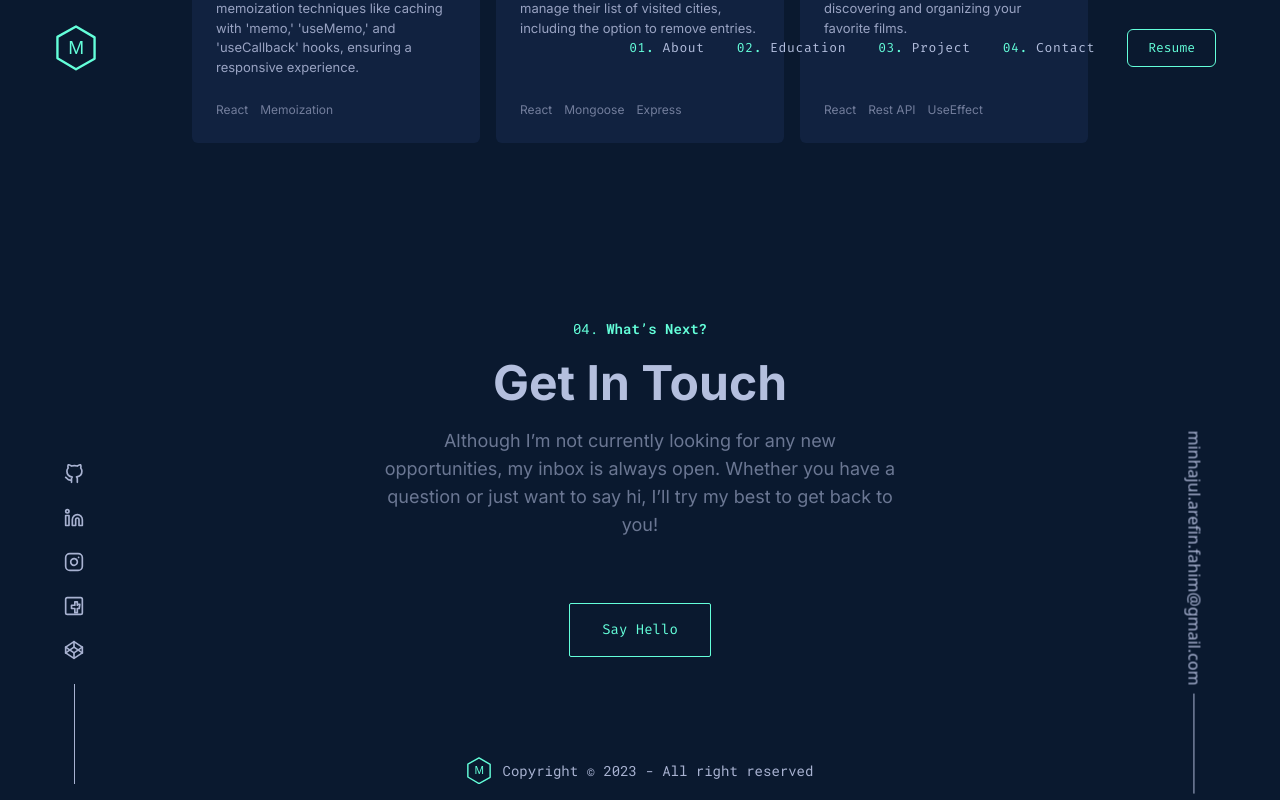
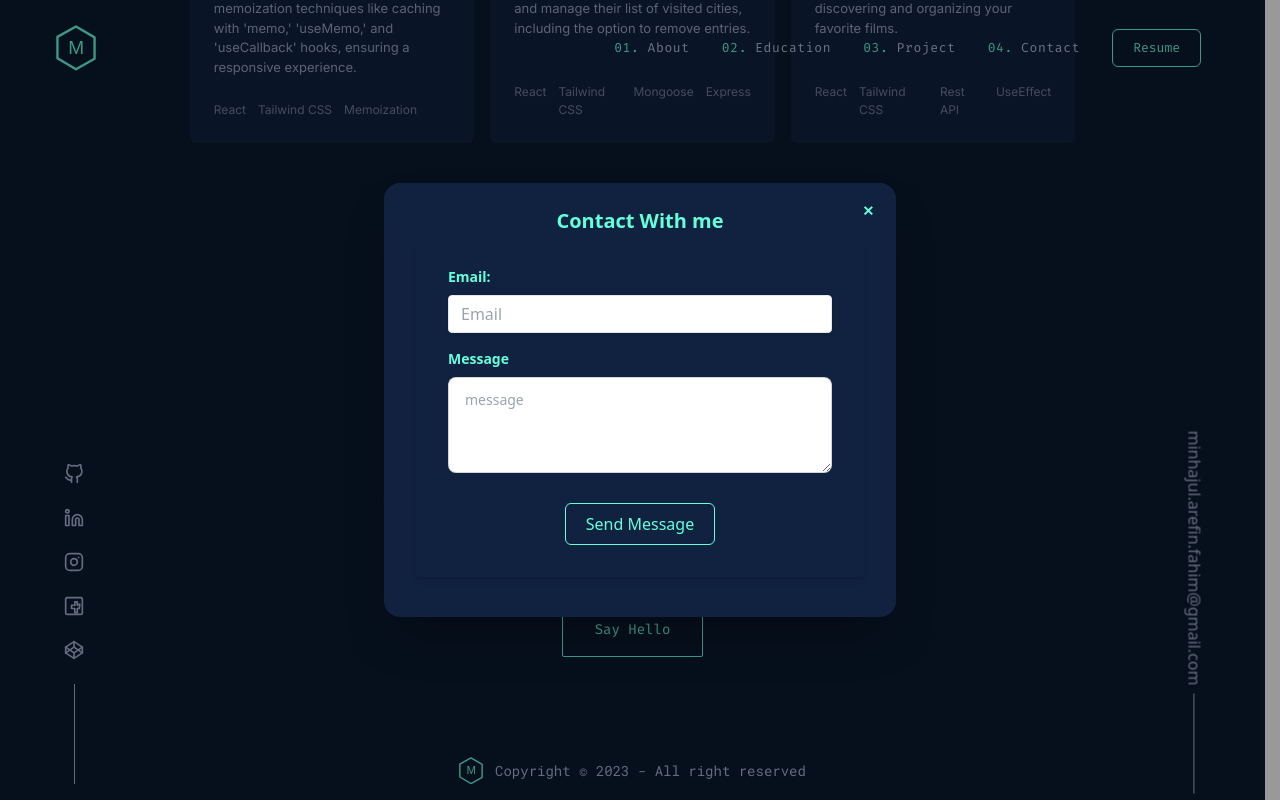
Before and after one commit to Fahim-Arefin/my-portfolio, a React (Vite) app: page /education/graduation in a window 1280 px wide. Both pictures are taken after a click on the button "Say Hello". Shown: the part 4133-4933 px from the top of the page. Built offline with nearby package versions, Linux system fonts and the light colour scheme.

Commit message:
Emailjs implemented

```diff
--- a/package.json
+++ b/package.json
@@ -14,8 +14,10 @@
     "match-sorter": "^6.3.1",
     "react": "^18.2.0",
     "react-dom": "^18.2.0",
+    "react-modal": "^3.16.1",
     "react-router-dom": "^6.20.1",
     "react-router-hash-link": "^2.4.3",
+    "react-toastify": "^9.1.3",
     "sort-by": "^1.2.0"
   },
   "devDependencies": {
--- a/src/components/Contact.jsx
+++ b/src/components/Contact.jsx
@@ -1,5 +1,32 @@
+import { useRef } from "react";
+import { ToastContainer, toast } from "react-toastify";
+import "react-toastify/dist/ReactToastify.css";
+
 function Contact() {
+  const modalRef = useRef(null);
+
+  const handleApplyButton = () => {
+    modalRef.current.showModal();
+  };
+
+  const handleSubmitForm = (e) => {
+    e.preventDefault();
+    modalRef.current.close();
+
+    toast.success("Thanx for Sending Email!", {
+      position: "top-right",
+      autoClose: 2000,
+      hideProgressBar: false,
+      closeOnClick: true,
+      pauseOnHover: true,
+      draggable: true,
+      progress: undefined,
+      theme: "dark",
+    });
+  };
+
   return (
+    <>
       <div id="contact" className="container mx-auto mt-36 py-4 pb-[100px] ">
         <div className="text-center text-[#64ffda] font-Roboto space-y-5">
           <div className="flex space-x-2 justify-center items-center">
@@ -10,13 +37,14 @@ function Contact() {
             Get In Touch
           </div>
           <div className="text-lg text-[#6b7793] w-full md:w-[80%] lg:w-[50%] xl:w-[40%] mx-auto font-inter">
-          Although I’m not currently looking for any new opportunities, my inbox
-          is always open. Whether you have a question or just want to say hi,
-          I’ll try my best to get back to you!
+            Although I’m not currently looking for any new opportunities, my
+            inbox is always open. Whether you have a question or just want to
+            say hi, I’ll try my best to get back to you!
           </div>
         </div>
         <div className="text-center mt-8 md:mt-16">
           <button
+            onClick={handleApplyButton}
             className="px-8 py-4 border border-[#64ffda] rounded-sm
               transform hover:translate-x-[-4px] hover:translate-y-[-4px] transition-transform duration-300
               ease-in-out cursor-pointer hover:shadow-md hover:shadow-[#64ffda] font-mono text-sm text-[#64ffda]"
@@ -25,6 +53,86 @@ function Contact() {
           </button>
         </div>
       </div>
+
+      {/* modal */}
+      {/* You can open the modal using document.getElementById('ID').showModal() method */}
+      <dialog ref={modalRef} id="my_modal_3" className="modal ">
+        <div className="modal-box bg-[#112240] text-[#64ffdb]">
+          <form method="dialog">
+            {/* if there is a button in form, it will close the modal */}
+            <button
+              onClick={() => modalRef.current.close()}
+              className="btn btn-sm btn-circle btn-ghost absolute right-3 top-3"
+            >
+              ✕
+            </button>
+          </form>
+          <h3 className="font-bold text-xl mb-2 text-center">
+            Contact With me
+          </h3>
+          <div className="w-full max-w-md mx-auto ">
+            <form
+              onSubmit={handleSubmitForm}
+              className="shadow-md rounded px-8 pt-6 pb-8 mb-4 bg-[#112240] text-[#64ffdb]"
+            >
+              <div className="mb-4">
+                <label
+                  className="block text-sm font-bold mb-2 "
+                  htmlFor="email "
+                >
+                  Email:
+                </label>
+                <input
+                  className=" shadow  border rounded w-full py-2 px-3
+                  text-black leading-tight focus:outline-none focus:shadow-outline
+                     disabled:bg-gray-200"
+                  type="email"
+                  id="email"
+                  name="email"
+                  placeholder="Email"
+                  required
+                />
+              </div>
+              <div className="mb-6">
+                <label
+                  className="block text-sm font-bold mb-2"
+                  htmlFor="resume"
+                >
+                  Message
+                </label>
+                {/* text-area */}
+                <textarea
+                  required
+                  className="textarea textarea-bordered h-24 w-full text-black"
+                  placeholder="message"
+                ></textarea>
+              </div>
+              <div className="text-center">
+                <button
+                  className="px-5 py-2 border border-[#64ffda] rounded-md
+              transform hover:translate-x-[-4px] hover:translate-y-[-4px] transition-transform duration-300
+              ease-in-out cursor-pointer hover:shadow-md hover:shadow-[#64ffda]"
+                >
+                  Send Message
+                </button>
+              </div>
+            </form>
+          </div>
+        </div>
+      </dialog>
+      <ToastContainer
+        position="top-right"
+        autoClose={5000}
+        hideProgressBar={false}
+        newestOnTop={false}
+        closeOnClick
+        rtl={false}
+        pauseOnFocusLoss
+        draggable
+        pauseOnHover
+        theme="dark"
+      />
+    </>
   );
 }
 
--- a/src/components/OtherProjects.jsx
+++ b/src/components/OtherProjects.jsx
@@ -9,7 +9,7 @@ function OtherProjects() {
         "Atomic Blog is a user-friendly web-based blogging platform, offering post creation, search, and dark mode. Primarily demonstrating React optimization, it initially had performance issues, resolved through memoization techniques like caching with 'memo,' 'useMemo,' and 'useCallback' hooks, ensuring a responsive experience.",
       live: "https://atomic-blog-web.netlify.app/",
       githubClientRepo: "https://github.com/Fahim-Arefin/atomic-blog",
-      technology: ["React", "Memoization"],
+      technology: ["React", "Tailwind CSS", "Memoization"],
     },
     {
       id: 2,
@@ -19,7 +19,7 @@ function OtherProjects() {
       live: "https://world-wise-application.netlify.app/",
       githubClientRepo: "https://github.com/Fahim-Arefin/worldwise-client-side",
       githubServerRepo: "https://github.com/Fahim-Arefin/worldwise-server-side",
-      technology: ["React", "Mongoose", "Express"],
+      technology: ["React", "Tailwind CSS", "Mongoose", "Express"],
     },
     {
       id: 3,
@@ -28,7 +28,7 @@ function OtherProjects() {
         "Explore UsePopcorn, a movie-centric web app for searching, viewing details, rating, and managing your watchlist. Boasting local storage integration and a responsive design, UsePopcorn simplifies the process of discovering and organizing your favorite films.",
       live: "https://magnificent-speculoos-65fc3a.netlify.app/",
       githubClientRepo: "https://github.com/Fahim-Arefin/usePopcorn",
-      technology: ["React", "Rest API", "UseEffect"],
+      technology: ["React", "Tailwind CSS", "Rest API", "UseEffect"],
     },
   ];
 
```
Also changed, not shown: 1 other file (tests, documents, lock files or other folders). Lines whose indentation alone changed are shown as unchanged.
